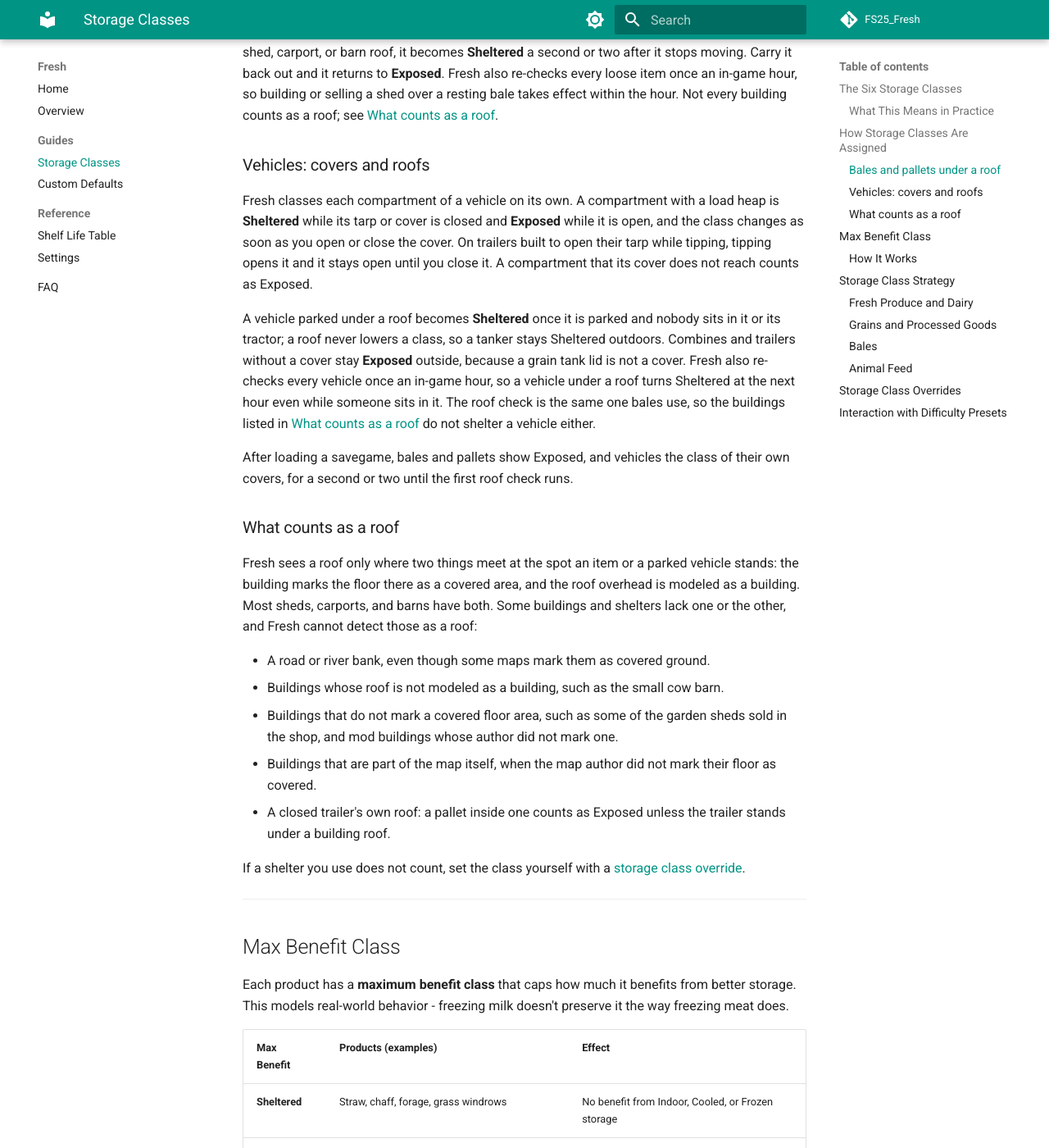
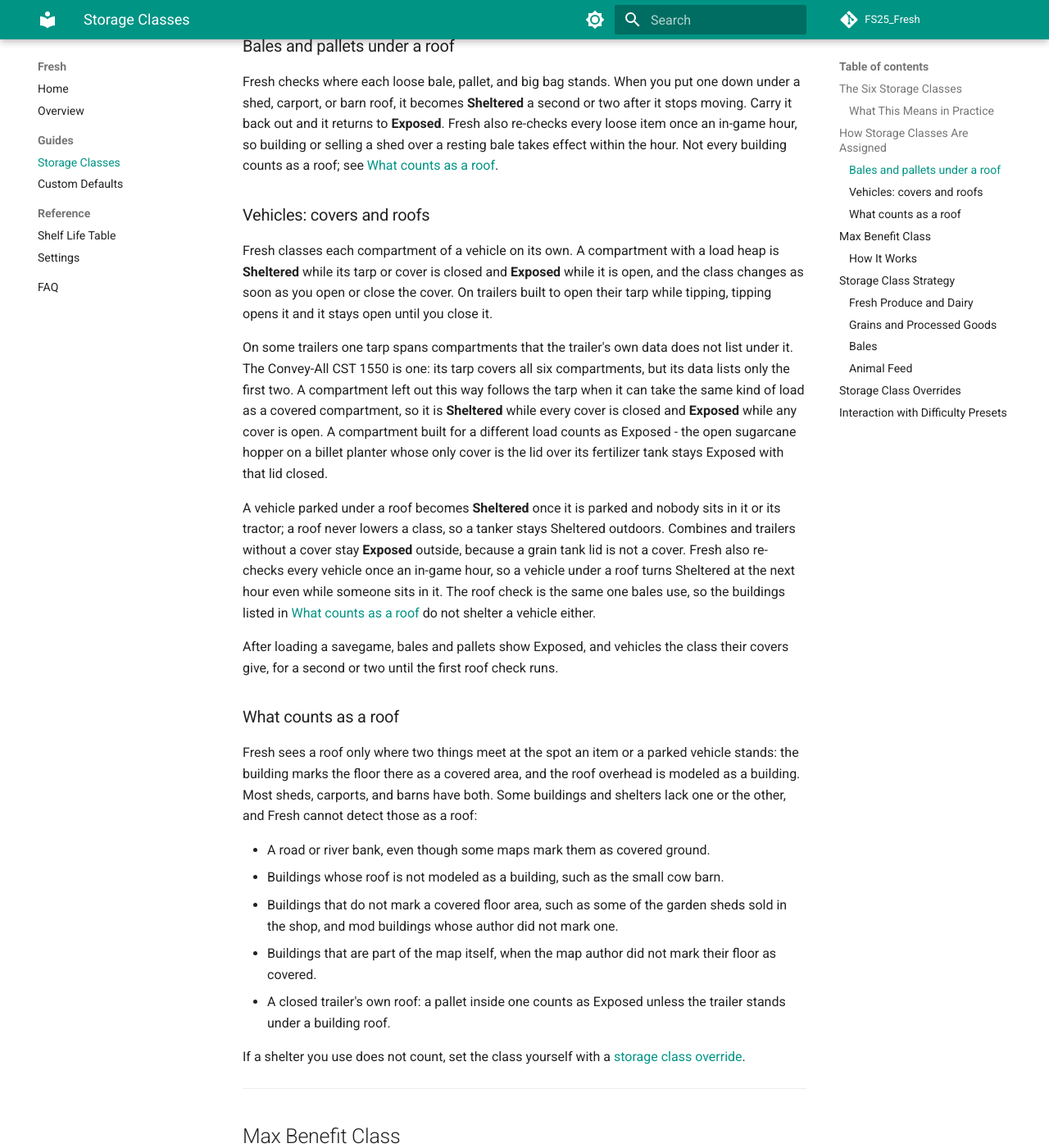
Before and after one commit to rittermod/FS25_Fresh, an MkDocs documentation site: the page built from docs/user-guide/guide-storage-classes.md, in a window 1280 px wide and 1400 px high, scrolled down 2303 px. Shown: the whole window at 82% size. Built offline with MkDocs 1.6.1 and Material for MkDocs 9.7.7, drawn with Linux system fonts in a browser that asks for light colours; comment, search, counter and statistics services are not loaded; some of the changed text lies outside the part shown.

Commit message:
fix: follow the tarp on a compartment no cover lists
A trailer can span several compartments with a single tarp while its cover
data lists only some of them. The compartments left out aged as though they
were open, even with the tarp visibly closed.

Such a compartment now follows the vehicle's cover state when it can take the
same kind of load as a covered compartment: sheltered while every cover is
closed, exposed while any is open. A compartment built for a different load is
unaffected and stays exposed, so an open hopper beside a covered fertilizer
tank does not gain shelter it has not got.

The per-compartment trace line now names which rule decided the class, and the
storage-class guide describes the shared-tarp case.

```diff
--- a/docs/user-guide/guide-storage-classes.md
+++ b/docs/user-guide/guide-storage-classes.md
@@ -45,7 +45,7 @@ Fresh automatically detects the storage class based on the container type and, f
 |----------------|--------------|-----------|
 | **Pallets** | Exposed outdoors, Sheltered under a roof | Rain and sun reach a pallet in the open |
 | **Big bags** | Exposed outdoors, Sheltered under a roof | Rain and sun reach a big bag in the open |
-| **Vehicle compartments with a load heap** (tippers, seeders, forage wagons) | Sheltered with the cover closed; Exposed with it open or with no cover; Sheltered when parked under a roof | Each compartment is judged by its own cover |
+| **Vehicle compartments with a load heap** (tippers, seeders, forage wagons) | Sheltered with the cover closed; Exposed with it open, or with no cover it can follow; Sheltered when parked under a roof | Judged per compartment - its own cover, or the trailer's tarp when the compartment can take a covered compartment's load |
 | **Vehicle tanks and closed hoppers** (tankers, sprayers) | Sheltered | The load has no open heap |
 | **Bales** | Exposed outdoors, Sheltered under a roof | Left in the field or yard, or stacked in a shed |
 | **Feed troughs** (husbandry food) | Sheltered | Under roof at husbandry |
@@ -60,11 +60,13 @@ Fresh checks where each loose bale, pallet, and big bag stands. When you put one
 
 ### Vehicles: covers and roofs
 
-Fresh classes each compartment of a vehicle on its own. A compartment with a load heap is **Sheltered** while its tarp or cover is closed and **Exposed** while it is open, and the class changes as soon as you open or close the cover. On trailers built to open their tarp while tipping, tipping opens it and it stays open until you close it. A compartment that its cover does not reach counts as Exposed.
+Fresh classes each compartment of a vehicle on its own. A compartment with a load heap is **Sheltered** while its tarp or cover is closed and **Exposed** while it is open, and the class changes as soon as you open or close the cover. On trailers built to open their tarp while tipping, tipping opens it and it stays open until you close it.
+
+On some trailers one tarp spans compartments that the trailer's own data does not list under it. The Convey-All CST 1550 is one: its tarp covers all six compartments, but its data lists only the first two. A compartment left out this way follows the tarp when it can take the same kind of load as a covered compartment, so it is **Sheltered** while every cover is closed and **Exposed** while any cover is open. A compartment built for a different load counts as Exposed - the open sugarcane hopper on a billet planter whose only cover is the lid over its fertilizer tank stays Exposed with that lid closed.
 
 A vehicle parked under a roof becomes **Sheltered** once it is parked and nobody sits in it or its tractor; a roof never lowers a class, so a tanker stays Sheltered outdoors. Combines and trailers without a cover stay **Exposed** outside, because a grain tank lid is not a cover. Fresh also re-checks every vehicle once an in-game hour, so a vehicle under a roof turns Sheltered at the next hour even while someone sits in it. The roof check is the same one bales use, so the buildings listed in [What counts as a roof](#what-counts-as-a-roof) do not shelter a vehicle either.
 
-After loading a savegame, bales and pallets show Exposed, and vehicles the class of their own covers, for a second or two until the first roof check runs.
+After loading a savegame, bales and pallets show Exposed, and vehicles the class their covers give, for a second or two until the first roof check runs.
 
 ### What counts as a roof
 
```
Also changed, not shown: 1 other file.
